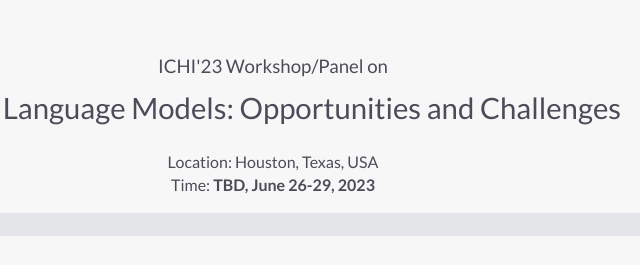
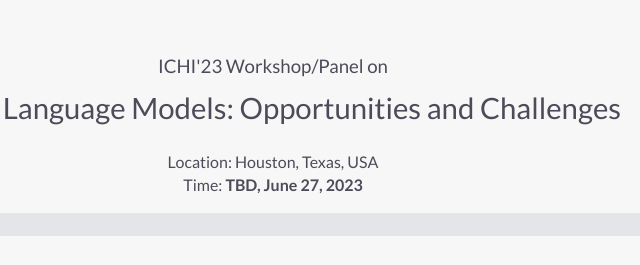
Before and after one commit to bionlplab/2023_ichi_llm, a plain HTML site: page index.html in a window 1280 px wide. Shown: the top 265 px of the page, 367-1007 px from the left. Drawn offline with nearby package versions, Linux system fonts and the light colour scheme.

Commit message:
Update index.html

```diff
--- a/index.html
+++ b/index.html
@@ -21,7 +21,7 @@
     <tr>
         <h2><td colspan="3" align="center"><br>
           Location: Houston, Texas, USA<br>
-          Time: <b>TBD, June 26-29, 2023</b>
+          Time: <b>TBD, June 27, 2023</b>
         </td>
         </h2>
     </tr>
```
